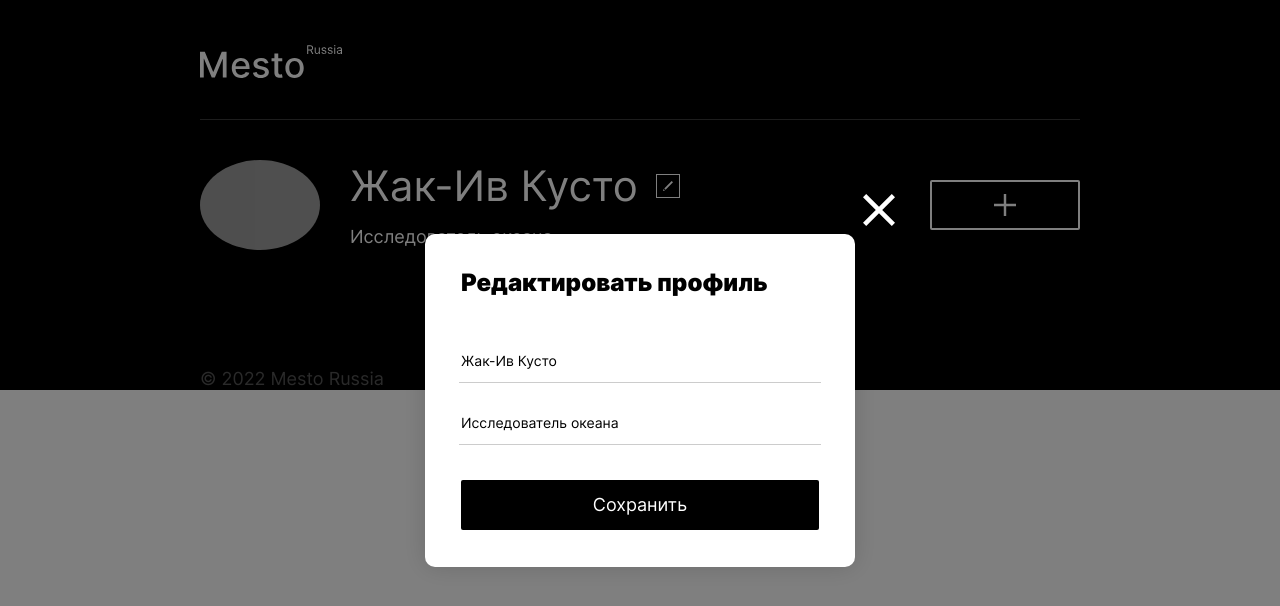
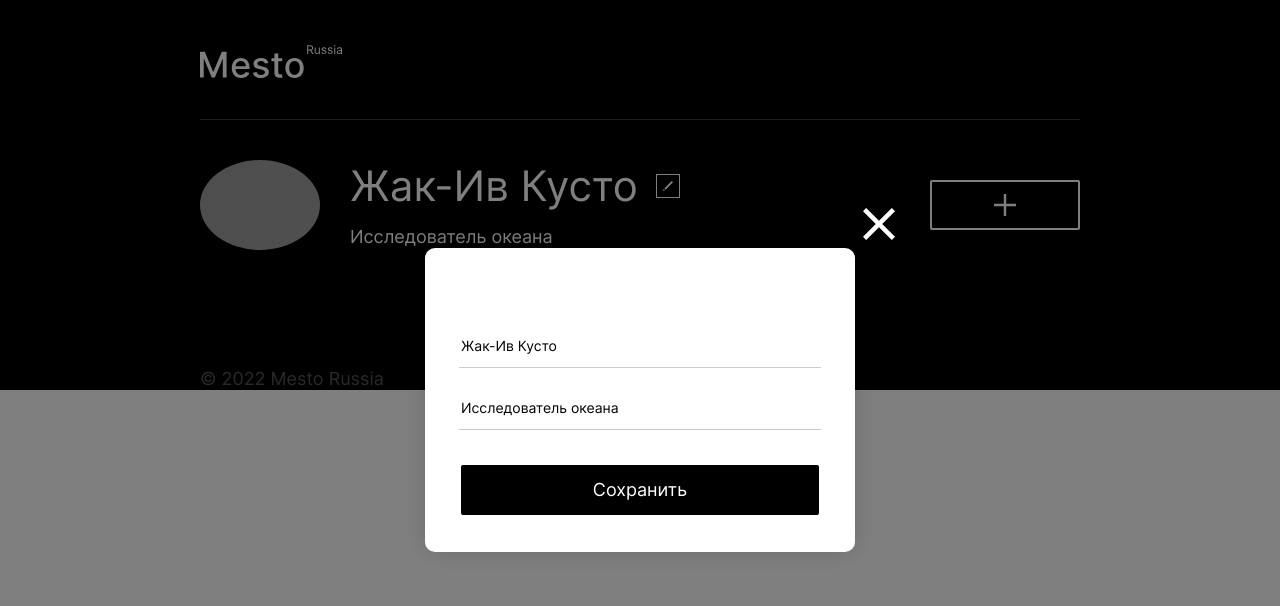
Before and after one commit to ARTALEAL/mesto-react, a React (Create React App) app: page / in a window 1280 px wide. Both pictures are taken after a click on the button 667 px from the left and 186 px from the top of the page. Shown: the top 606 px of the page. Built offline with nearby package versions, Linux system fonts and the light colour scheme; grey boxes are pictures that could not be loaded.

Commit message:
develop: popup Profile edit

```diff
--- a/public/index.html
+++ b/public/index.html
@@ -13,7 +13,7 @@
 
     <link rel="manifest" href="%PUBLIC_URL%/manifest.json" />
 
-    <title>React App</title>
+    <title>Mesto React</title>
   </head>
   <body>
     <noscript>You need to enable JavaScript to run this app.</noscript>
--- a/src/components/App.js
+++ b/src/components/App.js
@@ -1,15 +1,75 @@
+import React, { useState } from 'react';
 import '../index.css';
 import Header from './Header';
 import Main from './Main';
 import Footer from './Footer';
+import PopupWithForm from './PopupWithForm';
 
 function App() {
+  const [isEditProfilePopupOpen, setIsEditProfilePopupOpen] = useState(false);
+  const [isAddPlacePopupOpen, setIsAddPlacePopupOpen] = useState(false);
+  const [isEditAvatarPopupOpen, setIsEditAvatarPopupOpen] = useState(false);
+
+  const openEditProfileClick = () => {
+    console.log('clicked');
+    setIsEditProfilePopupOpen(true);
+  };
+
+  const openAddPlaceClick = () => {
+    console.log('clicked');
+    setIsAddPlacePopupOpen(true);
+  };
+
+  const openEditAvatarClick = () => {
+    console.log('clicked');
+    setIsEditAvatarPopupOpen(true);
+  };
+
   return (
     <div className="App">
       <body className="page">
         <Header />
-        <Main />
+        <Main
+          onEditAvatar={openEditAvatarClick}
+          onEditProfile={openEditProfileClick}
+          onAddPlace={openAddPlaceClick}
+        />
         <Footer />
+
+        {/* POPUP profile */}
+        <PopupWithForm
+          name="name"
+          className="profile-edit"
+          isOpen={isEditProfilePopupOpen}
+        >
+          <input
+            type="text"
+            name="name"
+            className="popup__input popup__input_data_name"
+            placeholder="Имя"
+            id="input-popup-title"
+            value="Жак-Ив Кусто"
+            minLength="2"
+            maxLength="40"
+            required
+          />
+          <span className="popup__error-message input-popup-title-error"></span>
+          <input
+            type="text"
+            name="about"
+            className="popup__input popup__input_data_job"
+            placeholder="Вид деятельности"
+            id="input-popup-subtitle"
+            value="Исследователь океана"
+            minLength="2"
+            maxLength="200"
+            required
+          />
+          <span className="popup__error-message input-popup-subtitle-error"></span>
+          <button className="button popup__submit-button" type="submit">
+            Сохранить
+          </button>
+        </PopupWithForm>
 
         <template id="card">
           <div className="element">
--- a/src/components/Main.js
+++ b/src/components/Main.js
@@ -1,19 +1,20 @@
-function Main() {
-  function handleEditAvatarClick() {
-    const popUp = document.querySelector('.popup_avatar');
-    popUp.classList.add('popup_opened');
-  }
+import React from 'react';
 
-  function handleEditProfileClick() {
-    const popUP = document.querySelector('.popup_profile-edit');
-    popUP.classList.add('popup_opened');
-  }
+function Main({ onEditAvatar, onEditProfile, onAddPlace }) {
+  // function handleEditAvatarClick() {
+  //   const popUp = document.querySelector('.popup_avatar');
+  //   popUp.classList.add('popup_opened');
+  // }
 
-  function handleAddPlaceClick() {
-    const popup = document.querySelector('.popup_add-card');
-    popup.classList.add('popup_opened');
-  }
+  // function handleEditProfileClick() {
+  //   const popUP = document.querySelector('.popup_profile-edit');
+  //   popUP.classList.add('popup_opened');
+  // }
 
+  // function handleAddPlaceClick() {
+  //   const popup = document.querySelector('.popup_add-card');
+  //   popup.classList.add('popup_opened');
+  // }
   return (
     <main className="main">
       <section className="profile">
@@ -22,10 +23,7 @@ function Main() {
           src="<%=require('./images/profile-image.png')%>"
           alt="Фотография профиля"
         />
-        <button
-          className="profile__avatar-btn"
-          onClick={handleEditAvatarClick}
-        ></button>
+        <button className="profile__avatar-btn" onClick={onEditAvatar}></button>
         <div className="profile__info-container">
           <div className="profile__info">
             <h1 className="profile__name">Жак-Ив Кусто</h1>
@@ -33,7 +31,7 @@ function Main() {
               className="button profile__button-edit"
               type="button"
               aria-label="редактирование профиля"
-              onClick={handleEditProfileClick}
+              onClick={onEditProfile}
             ></button>
             <p className="profile__description">Исследователь океана</p>
           </div>
@@ -41,7 +39,7 @@ function Main() {
             className="button profile__button-add"
             type="button"
             aria-label="добавить"
-            onClick={handleAddPlaceClick}
+            onClick={onAddPlace}
           ></button>
         </div>
       </section>
@@ -49,7 +47,7 @@ function Main() {
 
       {/* PopUP profile */}
 
-      <div className="popup popup_profile-edit">
+      {/* <div className="popup popup_profile-edit">
         <div className="popup__container">
           <h2 className="popup__title">Редактировать профиль</h2>
           <form method="post" className="popup__form" name="user" novalidate>
@@ -85,11 +83,11 @@ function Main() {
             Закрыть
           </button>
         </div>
-      </div>
+      </div> */}
 
       {/* POPUP add card */}
 
-      <div className="popup popup_add-card">
+      {/* <div className="popup popup_add-card">
         <div className="popup__container">
           <h2 className="popup__title">Новое место</h2>
           <form
@@ -129,11 +127,11 @@ function Main() {
             Закрыть
           </button>
         </div>
-      </div>
+      </div> */}
 
       {/* POPUP popup_gallery */}
 
-      <div className="popup popup_gallery">
+      {/* <div className="popup popup_gallery">
         <div className="popup__preview">
           <figure className="popup__figure">
             <img className="popup__image" src="#" alt="Фотография" />
@@ -143,11 +141,11 @@ function Main() {
             Закрыть
           </button>
         </div>
-      </div>
+      </div> */}
 
       {/* POPUP confirmation */}
 
-      <div className="popup popup_confirmation">
+      {/* <div className="popup popup_confirmation">
         <div className="popup__container">
           <form id="form_remove" className="popup__form">
             <h2 className="popup__title">Вы уверены?</h2>
@@ -159,11 +157,11 @@ function Main() {
             Закрыть
           </button>
         </div>
-      </div>
+      </div> */}
 
       {/* PopUP avatar */}
 
-      <div className="popup popup_avatar">
+      {/* <div className="popup popup_avatar">
         <div className="popup__container">
           <h2 className="popup__title">Обновить аватар</h2>
           <form
@@ -196,7 +194,7 @@ function Main() {
             id="closeAvatar"
           ></button>
         </div>
-      </div>
+      </div> */}
     </main>
   );
 }
--- /dev/null
+++ b/src/components/PopupWithForm.js
@@ -0,0 +1,25 @@
+function PopupWithForm(props) {
+  return (
+    <div
+      className={`popup popup_${props.name}
+      ${props.isOpen ? 'popup_opened' : ''}`}
+    >
+      <div className="popup__container">
+        <h2 className="popup__title">{props.title}</h2>
+        <form
+          method="post"
+          className="popup__form"
+          name={`${props.name}`}
+          noValidate
+        >
+          {props.children}
+        </form>
+        <button className="button popup__close-button" type="button">
+          Закрыть
+        </button>
+      </div>
+    </div>
+  );
+}
+
+export default PopupWithForm;
--- a/src/index.js
+++ b/src/index.js
@@ -10,8 +10,4 @@ root.render(
     <App />
   </React.StrictMode>
 );
-
-// If you want to start measuring performance in your app, pass a function
-// to log results (for example: reportWebVitals(console.log))
-// or send to an analytics endpoint. Learn more: https://bit.ly/CRA-vitals
 reportWebVitals();
```
Also changed, not shown: src/components/ImagePopup.js (added, +7 -0 lines).
